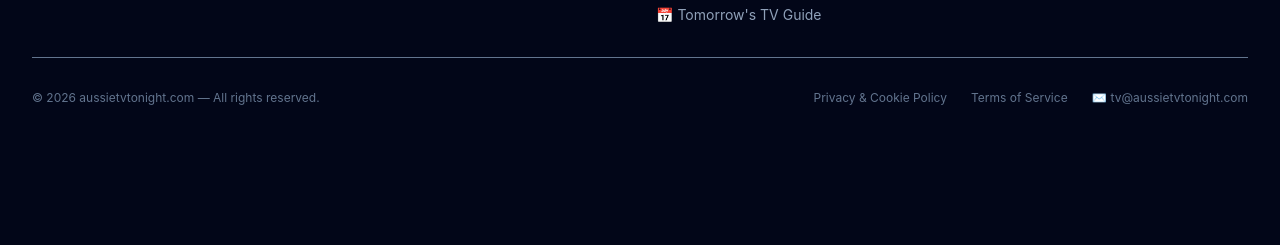
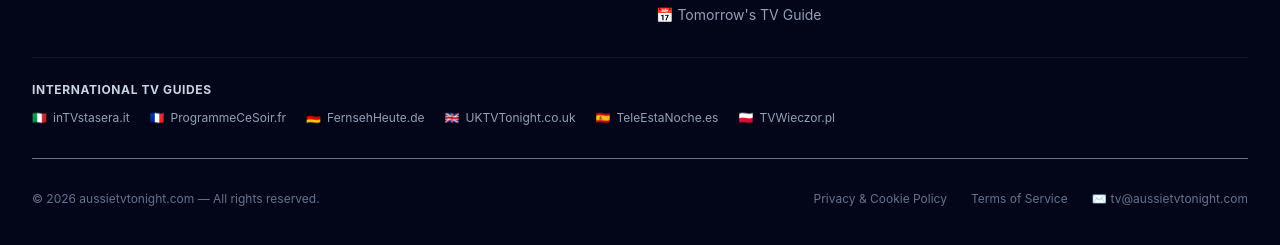
Before and after one commit to rovelati/aussietvtonight, an Astro site in the folder astro-aussietvtonight/: page /terms in a window 1280 px wide. Shown: the part 1160-1405 px from the top of the page. Before the commit the page ends 1314 px from the top, so only its background shows below. Built offline with nearby package versions, Linux system fonts and the light colour scheme; Astro itself is replaced by a stand-in of ours.

Commit message:
feat(seo): add international network footer links

```diff
--- a/astro-aussietvtonight/src/components/Footer.astro
+++ b/astro-aussietvtonight/src/components/Footer.astro
@@ -3,6 +3,15 @@
  * Footer component for Aussie TV Tonight
  */
 const currentYear = new Date().getFullYear();
+
+const INTERNATIONAL_SITES = [
+  { name: 'inTVstasera.it', flag: '🇮🇹', url: 'https://www.intvstasera.it/' },
+  { name: 'ProgrammeCeSoir.fr', flag: '🇫🇷', url: 'https://programmecesoir.fr/' },
+  { name: 'FernsehHeute.de', flag: '🇩🇪', url: 'https://fernsehheute.de/' },
+  { name: 'UKTVTonight.co.uk', flag: '🇬🇧', url: 'https://uktvtonight.co.uk/' },
+  { name: 'TeleEstaNoche.es', flag: '🇪🇸', url: 'https://www.teleestanoche.es/' },
+  { name: 'TVWieczor.pl', flag: '🇵🇱', url: 'https://tvwieczor.pl/' },
+];
 ---
 
 <footer class="bg-slate-950 border-t border-slate-800 text-slate-400 py-12">
@@ -52,6 +61,19 @@
 
     </div>
 
+    <!-- International TV Guides -->
+    <div class="mb-8 pt-6 border-t border-slate-900">
+      <h4 class="text-xs font-bold uppercase tracking-wider text-slate-300 mb-3">International TV Guides</h4>
+      <nav class="flex flex-wrap gap-x-5 gap-y-2 text-xs" aria-label="International TV Guides">
+        {INTERNATIONAL_SITES.map(site => (
+          <a href={site.url} class="inline-flex items-center gap-1.5 hover:text-amber-400 transition-colors">
+            <span>{site.flag}</span>
+            <span>{site.name}</span>
+          </a>
+        ))}
+      </nav>
+    </div>
+
     <!-- Bottom Bar -->
     <div class="pt-8 border-t border-slate-850 flex flex-col sm:flex-row items-center justify-between text-xs text-slate-500 gap-4">
       <p>© {currentYear} aussietvtonight.com — All rights reserved.</p>
```
